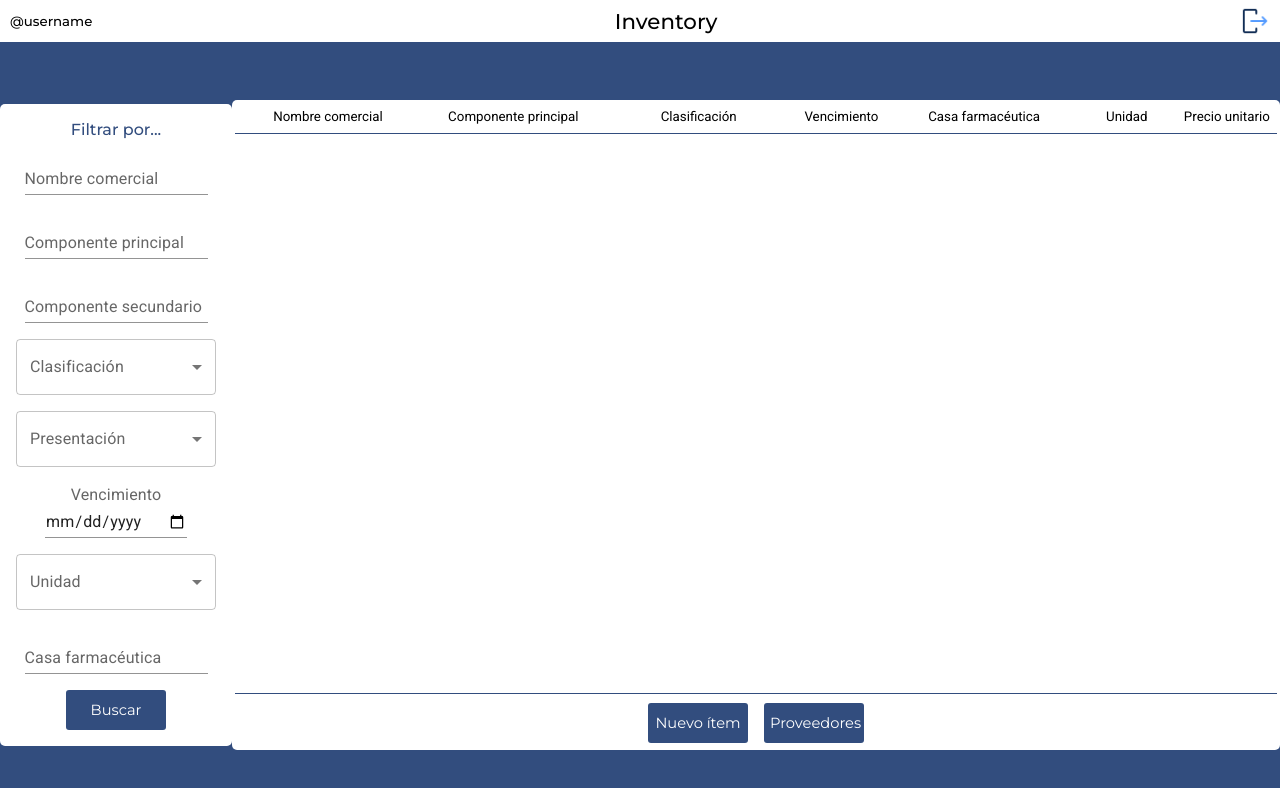
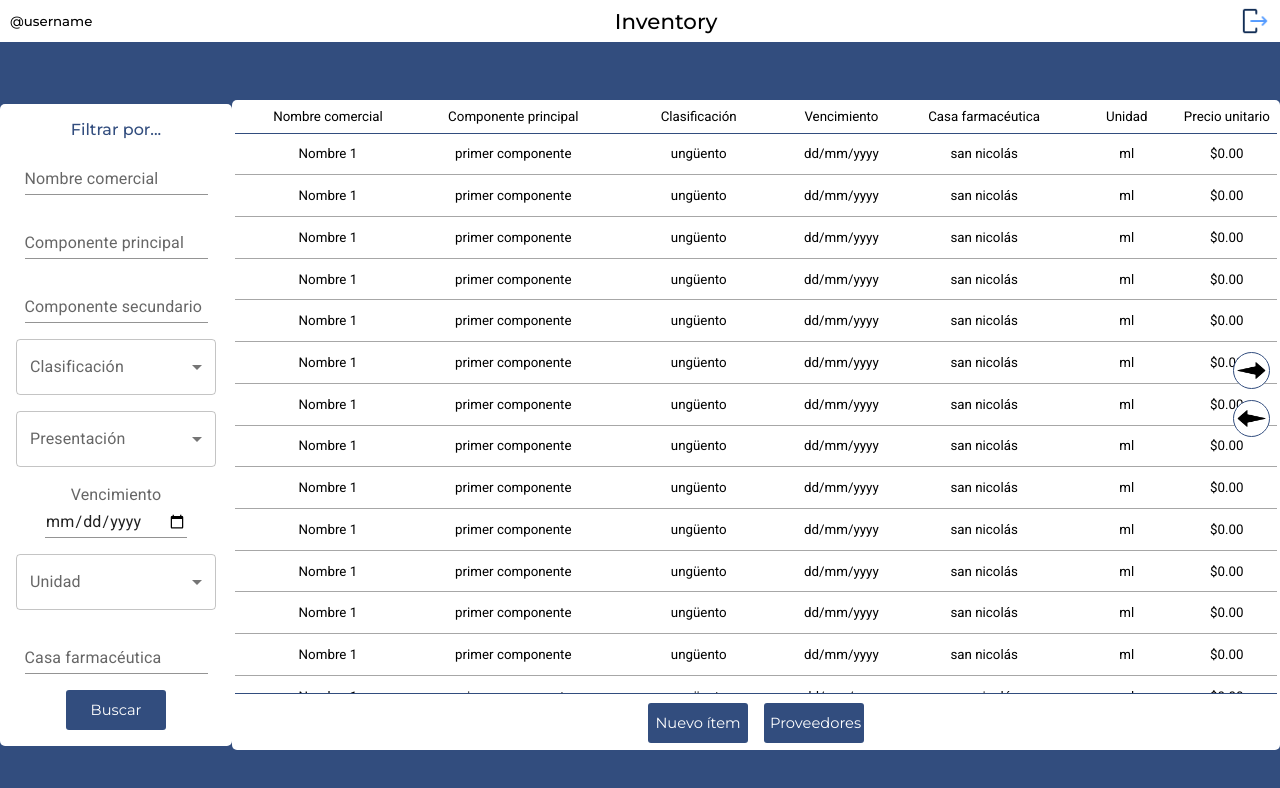
Before and after one commit to MarcosHndz2006/podocenter-app-frontend, a React (Vite) app: page /podocenter/inventory in a window 1280 px wide. Shown: the top 788 px of the page. Built offline with nearby package versions, Linux system fonts and the light colour scheme.

Commit message:
task: end code without responsive format on inventory view :sparkles:

```diff
--- a/src/Components/InventoryComponent/InventoryComponent.css
+++ b/src/Components/InventoryComponent/InventoryComponent.css
@@ -8,6 +8,7 @@
     width: 100%;
     height: 100%;
     gap: 0.5rem;
+    position: relative;
 }
 /* se oculta la scrollbar con esta opción */
 .inventoryComponent::-webkit-scrollbar{
@@ -81,6 +82,11 @@
     height: 86%;
     border-top: 0.05px solid #324d7e;
     border-bottom: 0.05px solid #324d7e;
+    overflow-y: scroll;
+}
+
+.itemsContainerElements::-webkit-scrollbar{
+    display:none;
 }
 
 /* estilos del pie del contenedor de ítems de inventario */
@@ -206,3 +212,56 @@
 .treeDiv::-webkit-scrollbar{
     display: none;
 }
+
+/* estilo de los botones de paginación */
+
+.rightArrow{
+    border: 1px solid #324d7e;
+    border-radius: 100%;
+    background: white;
+    height: 35px;
+    width: 35px;
+    position: absolute;
+    top: 44%;
+    right: 10px;
+    margin: 0;
+    padding: 0;
+    cursor: pointer;
+    transition: all 0.2s ease-in-out;
+}
+
+.rightArrow:hover{
+    transform: scale(1.05);
+    transition: all 0.2s ease-in-out;
+}
+
+.rightArrow:active{
+    background: gray;
+    transition: all 0.2s ease-in-out;
+}
+
+.leftArrow{
+    border: 1px solid #324d7e;
+    border-radius: 100%;
+    background: white;
+    height: 35px;
+    width: 35px;
+    position: absolute;
+    top: 50%;
+    right: 10px;
+    margin: 0;
+    padding: 0;
+    transform: rotate(180deg);
+    cursor: pointer;
+    transition: all 0.2s ease-in-out;
+}
+
+.leftArrow:hover{
+    transform: scale(1.05) rotate(180deg);
+    transition: all 0.2s ease-in-out;
+}
+
+.leftArrow:active{
+    background: gray;
+    transition: all 0.2s ease-in-out;
+}
--- a/src/Components/InventoryComponent/InventoryComponent.jsx
+++ b/src/Components/InventoryComponent/InventoryComponent.jsx
@@ -9,16 +9,15 @@ import FormControl from '@mui/material/FormControl';
 import Select from '@mui/material/Select';
 import GeneralButton from '../../Generics/GeneralButton/GeneralButton';
 import Modal from 'react-modal'
-import ProviderModal from 'react-modal'
 import { SimpleTreeView } from '@mui/x-tree-view/SimpleTreeView';
 import { TreeItem } from '@mui/x-tree-view/TreeItem';
 import box from '../../assets/img/open-box.png';
 import vacio from '../../assets/img/conjunto-vacio.png'
+import InventoryItem from '../../Generics/InventoryItem/InventoryItem';
+import arrow from '../../assets/img/right-arrow.png'
 //import de useState y useNavigate
 import { useState } from 'react'
 import {useNavigate} from 'react-router-dom'
-
-
 
 function InventoryComponent() {
 
@@ -27,6 +26,64 @@ function InventoryComponent() {
     //variable para renderizar el encabezado del contenedor de items
     const titles = ["Nombre comercial", "Componente principal", "Clasificación"
         , "Vencimiento", "Casa farmacéutica", "Unidad", "Precio unitario"
+    ]
+
+    //variable que contiene los items a renderizar
+    const items = [
+        <InventoryItem name="Nombre 1" component="primer componente"
+        clasification="ungüento" expiration="dd/mm/yyyy" house="san nicolás"
+        unit="ml" price="$0.00" />,
+        <InventoryItem name="Nombre 1" component="primer componente"
+        clasification="ungüento" expiration="dd/mm/yyyy" house="san nicolás"
+        unit="ml" price="$0.00" />,
+        <InventoryItem name="Nombre 1" component="primer componente"
+        clasification="ungüento" expiration="dd/mm/yyyy" house="san nicolás"
+        unit="ml" price="$0.00" />,
+        <InventoryItem name="Nombre 1" component="primer componente"
+        clasification="ungüento" expiration="dd/mm/yyyy" house="san nicolás"
+        unit="ml" price="$0.00" />,
+        <InventoryItem name="Nombre 1" component="primer componente"
+        clasification="ungüento" expiration="dd/mm/yyyy" house="san nicolás"
+        unit="ml" price="$0.00" />,
+        <InventoryItem name="Nombre 1" component="primer componente"
+        clasification="ungüento" expiration="dd/mm/yyyy" house="san nicolás"
+        unit="ml" price="$0.00" />,
+        <InventoryItem name="Nombre 1" component="primer componente"
+        clasification="ungüento" expiration="dd/mm/yyyy" house="san nicolás"
+        unit="ml" price="$0.00" />,
+        <InventoryItem name="Nombre 1" component="primer componente"
+        clasification="ungüento" expiration="dd/mm/yyyy" house="san nicolás"
+        unit="ml" price="$0.00" />,
+        <InventoryItem name="Nombre 1" component="primer componente"
+        clasification="ungüento" expiration="dd/mm/yyyy" house="san nicolás"
+        unit="ml" price="$0.00" />,
+        <InventoryItem name="Nombre 1" component="primer componente"
+        clasification="ungüento" expiration="dd/mm/yyyy" house="san nicolás"
+        unit="ml" price="$0.00" />,
+        <InventoryItem name="Nombre 1" component="primer componente"
+        clasification="ungüento" expiration="dd/mm/yyyy" house="san nicolás"
+        unit="ml" price="$0.00" />,
+        <InventoryItem name="Nombre 1" component="primer componente"
+        clasification="ungüento" expiration="dd/mm/yyyy" house="san nicolás"
+        unit="ml" price="$0.00" />,
+        <InventoryItem name="Nombre 1" component="primer componente"
+        clasification="ungüento" expiration="dd/mm/yyyy" house="san nicolás"
+        unit="ml" price="$0.00" />,
+        <InventoryItem name="Nombre 1" component="primer componente"
+        clasification="ungüento" expiration="dd/mm/yyyy" house="san nicolás"
+        unit="ml" price="$0.00" />,
+        <InventoryItem name="Nombre 1" component="primer componente"
+        clasification="ungüento" expiration="dd/mm/yyyy" house="san nicolás"
+        unit="ml" price="$0.00" />,
+        <InventoryItem name="Nombre 1" component="primer componente"
+        clasification="ungüento" expiration="dd/mm/yyyy" house="san nicolás"
+        unit="ml" price="$0.00" />,
+        <InventoryItem name="Nombre 1" component="primer componente"
+        clasification="ungüento" expiration="dd/mm/yyyy" house="san nicolás"
+        unit="ml" price="$0.00" />,
+        <InventoryItem name="Nombre 1" component="primer componente"
+        clasification="ungüento" expiration="dd/mm/yyyy" house="san nicolás"
+        unit="ml" price="$0.00" />
     ]
 
     //sección de variables de estado y navegación del componente
@@ -68,6 +125,8 @@ function InventoryComponent() {
 
     return (
         <div className='inventoryComponent'>
+            <img src={arrow} alt="normal arrow" className='rightArrow'/>
+            <img src={arrow} alt="normal arrow" className='leftArrow'/>
             {/* componente de encabezado */}
             <HeaderGeneric username="@username" route="/podocenter/home">Inventory</HeaderGeneric>
             {/* bloque donde está el menú para filtros y el contenedor de ítems */}
@@ -147,7 +206,7 @@ function InventoryComponent() {
                     </div>
                     {/* elementos renderizados */}
                     <div className='itemsContainerElements'>
-
+                        {items}
                     </div>
                     {/* botones para agregar items */}
                     <div className='itemsContainerFooter'>
--- /dev/null
+++ b/src/Generics/InventoryItem/InventoryItem.css
@@ -0,0 +1,17 @@
+/* estilo del item que se va a renderizar */
+
+.inventoryItemComponent {
+    width: 100%;
+    height: 5%;
+    display: grid;
+    grid-template-columns: repeat(3, 1fr) 100px 1fr repeat(2, 100px);
+    grid-template-rows: 1fr;
+    font-family: 'Roboto';
+    font-size: 10pt;
+    align-items: center;
+    border: 1px solid rgb(167, 167, 167);
+    border-top: 0;
+    border-left: 0;
+    border-right: 0;
+    padding: 0.4rem 0;
+}
--- /dev/null
+++ b/src/Generics/InventoryItem/InventoryItem.jsx
@@ -0,0 +1,19 @@
+//importe de archivo .css
+import './InventoryItem.css'
+
+function InventoryItem({ name, component, clasification,
+    expiration, house, unit, price }) {
+    return (
+        <div className='inventoryItemComponent'>
+            <p>{name}</p>
+            <p>{component}</p>
+            <p>{clasification}</p>
+            <p>{expiration}</p>
+            <p>{house}</p>
+            <p>{unit}</p>
+            <p>{price}</p>
+        </div>
+    )
+}
+
+export default InventoryItem
```
Also changed, not shown: src/assets/img/right-arrow.png (added).
